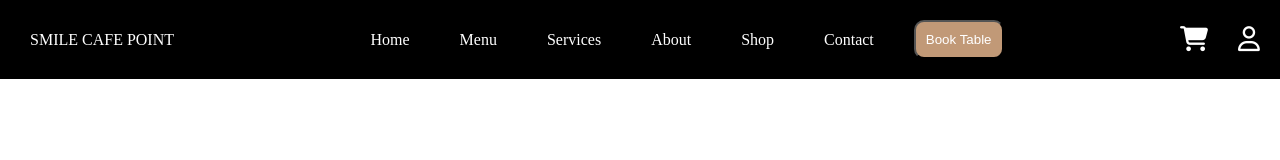
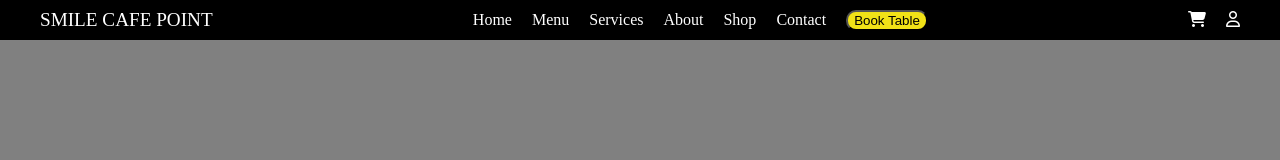
Before and after one commit to Pateldeep760/web, a plain HTML site: page Navbar2.html in a window 1280 px wide. Drawn offline with Linux system fonts and the light colour scheme.

Commit message:
Modified

```diff
--- a/Navbar2.css
+++ b/Navbar2.css
@@ -1,68 +1,71 @@
 body{
     margin: 0;
-
+    background: grey;
 }
 
-.lq {
-    padding: 10px 10px;
-}
 .header{
-    background-color: black;
-    color: white;
+    background-color: rgb(0, 0, 0);
+    color: black;
     display: flex;
     justify-content: space-between;
-    padding: 20px 0px ;
+    padding: 0px 20px;
     align-items: center;
     list-style: none;
+    line-height: 40px;
+
+    li {
+        color: white;
+        cursor: pointer;
+
+        &:hover {
+            background-color: brown;
+
+        }
+
+
+    }
+
+    .left{
+        margin-left: 20px;
+        font-size: larger;
+    }
+    .center{
+        display: flex;
+        gap: 20px;
+        list-style: none;
+
+        .dropdown{
+            position: relative;
+
+            &:hover .content{
+                display: block;
+
+
+            }
+
+            .content{
+                position: absolute;
+                display: none;
 
 
 
-    .center{
-        display: flex;
-        gap: 30px;
-        align-items: center;
-
-        li {
-            cursor: pointer;
+            }
         }
 
 
 
-
         .btn1{
-            background-color: #c19977;
-            color: white;
+            background-color: rgb(241, 226, 23);
+            color: black;
             border-radius: 10px;
-            cursor: pointer;
-            padding: 10px 10px;
 
         }
     }
 
-    .left{
-        margin-left: 20px;
-    }
     .right{
         display: flex;
         align-items: center;
-        gap: 30px;
+        gap: 20px;
         margin-right: 20px;
     }
 }
-
-.lq:hover {
-    background-color: #c19977;
-    border-radius: 10px;
-    border-width: 25px;
-    border-width: 25px;
-    padding: 10px 10px;
-
-}
-
-.ls{
-    font-size: 25px;
-}
-.ls:hover{
-    color: #c19977;
-
-}
--- a/Navbar2.html
+++ b/Navbar2.html
@@ -14,8 +14,24 @@
 
         </div>
         <div class="center">
-            <li class="lq">Home</li>
+            <div class="dropdown">
+            <li>Home</li>
+            <div class="content">
+                    <li>home1</li>
+                    <li>home2</li>
+                    <li>home3</li>
+                    <li>home4</li>
+            </div></div>
+
+            <div class="dropdown">
             <li class="lq">Menu</li>
+            <div class="content">
+                <li>Menu1</li>
+                <li>Menu2</li>
+                <li>Menu3</li>
+                <li>Menu4</li>
+            </div></div>
+
             <li class="lq">Services</li>
             <li class="lq">About</li>
             <li class="lq">Shop</li>
```
